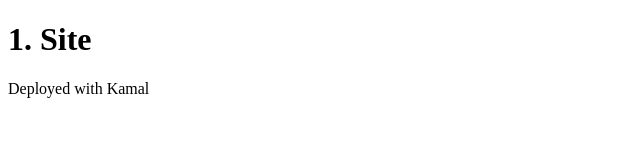
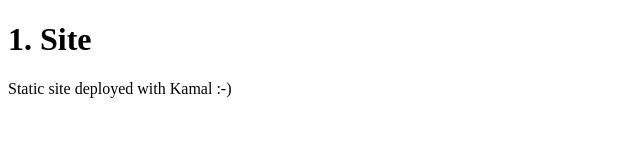
Before and after one commit to igorj/site1, a plain HTML site: page public/index.html in a window 1280 px wide. Shown: the whole page, without its empty margins (0-640 px from the left). Drawn offline with Linux system fonts and the light colour scheme.

Commit message:
change description

```diff
--- a/public/index.html
+++ b/public/index.html
@@ -6,6 +6,6 @@
 </head>
 <body>
 <h1>1. Site</h1>
-<p>Deployed with Kamal</p>
+<p>Static site deployed with Kamal :-)</p>
 </body>
 </html>
```
